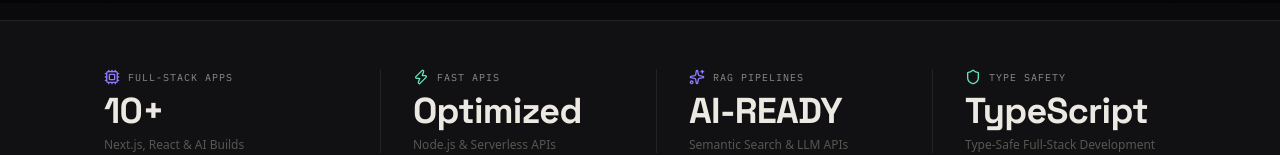
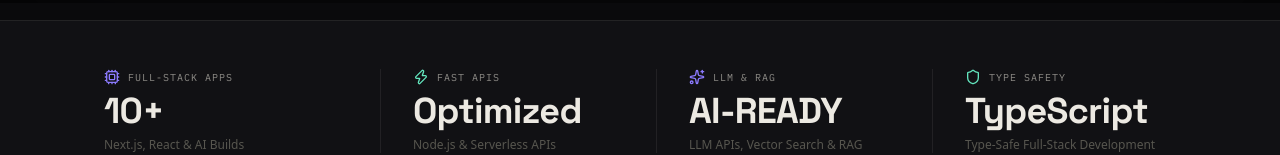
Before and after one commit to Fahadkhanreal/FK-Portfolio, a Next.js app in the folder frontend/: page / in a window 1280 px wide. Shown: the part 797-952 px from the top of the page. Built offline with nearby package versions, Linux system fonts and the light colour scheme.

Commit message:
feat(ai): add LLM APIs, Vector Search, and Embeddings across AI tech stack & copilot

```diff
--- a/frontend/components/AIPlayground.tsx
+++ b/frontend/components/AIPlayground.tsx
@@ -341,7 +341,7 @@
     ) {
       if (isUrduQuery) {
         return {
-          text: "Fahad builds practical, production-ready AI workflows including:\n\n• RAG (Retrieval-Augmented Generation): Connecting custom company data & PDFs to LLMs for accurate semantic answers.\n• Vector Embeddings & Similarity Search: Fast semantic matching in PostgreSQL & Neon DB.\n• AI Integration: Automating business tasks and workflows through modern AI APIs.",
+          text: "Fahad builds practical, production-ready AI workflows including:\n\n• LLM APIs (Gemini / OpenAI): Prompt engineering, multi-turn chat, structured output & token streaming.\n• Vector Embeddings & Similarity Search: Cosine similarity matching in PostgreSQL & Neon DB for instant semantic discovery.\n• RAG (Retrieval-Augmented Generation): Connecting private company documents, PDFs & knowledge bases to LLMs for accurate, hallucination-free answers.\n• AI Integration: Automating business tasks and workflows through modern AI APIs.",
           actionLink: {
             label: "INSPECT WORK SHOWCASE ↓",
             href: "#work",
@@ -349,7 +349,7 @@
         };
       }
       return {
-        text: "Fahad builds practical, production-ready AI workflows including:\n\n• RAG (Retrieval-Augmented Generation): Connecting custom business knowledge & documents to LLMs for reliable semantic responses.\n• Vector Embeddings & Similarity Search: Fast semantic matching in PostgreSQL & Neon DB.\n• AI Integration: Automating business tasks and workflows through modern AI APIs and LLM orchestration.",
+        text: "Fahad builds practical, production-ready AI workflows including:\n\n• LLM APIs (Gemini / OpenAI): Prompt engineering, multi-turn chat, structured JSON outputs & token streaming.\n• Vector Embeddings & Similarity Search: Cosine similarity matching in PostgreSQL & Neon DB for instant semantic discovery.\n• RAG (Retrieval-Augmented Generation): Connecting custom business knowledge & documents to LLMs for reliable semantic responses.\n• AI Integration: Automating business tasks and workflows through modern AI APIs and LLM orchestration.",
         actionLink: {
           label: "INSPECT WORK SHOWCASE ↓",
           href: "#work",
--- a/frontend/components/MetricsBar.tsx
+++ b/frontend/components/MetricsBar.tsx
@@ -19,8 +19,8 @@
   {
     icon: <Sparkles size={16} className="text-[#8C7BFF]" />,
     value: "AI-READY",
-    label: "RAG PIPELINES",
-    sub: "Semantic Search & LLM APIs",
+    label: "LLM & RAG",
+    sub: "LLM APIs, Vector Search & RAG",
   },
   {
     icon: <Shield size={16} className="text-[#63E6BE]" />,
--- a/frontend/components/TechConstellation.tsx
+++ b/frontend/components/TechConstellation.tsx
@@ -22,8 +22,10 @@
   { name: "Postgres", fullName: "PostgreSQL", category: "database", desc: "Relational database modeling, indexing & ACID transactions" },
   { name: "Prisma", fullName: "Prisma ORM", category: "database", desc: "Type-safe database queries, schema modeling & automated migrations" },
   { name: "Neon DB", fullName: "Neon Database", category: "database", desc: "Serverless Postgres with instant branching & auto-scaling capabilities" },
+  { name: "RAG", fullName: "RAG Architecture", category: "ai", desc: "Retrieval-Augmented Generation connecting custom business data to LLMs" },
+  { name: "LLM APIs", fullName: "LLM APIs (Gemini/OpenAI)", category: "ai", desc: "Gemini & OpenAI API orchestration, prompt engineering & streaming tokens" },
+  { name: "Vector Search", fullName: "Vector Search & Embeddings", category: "ai", desc: "Semantic vector embeddings, similarity search & pgvector indexing" },
   { name: "Cloudinary", fullName: "Cloudinary", category: "devops", desc: "Cloud media storage, image optimization & dynamic asset delivery" },
-  { name: "RAG", fullName: "RAG Systems", category: "ai", desc: "Retrieval-Augmented Generation, vector context & LLM pipelines" },
   { name: "GitHub", fullName: "Git & GitHub", category: "devops", desc: "Version control, branching workflows, PRs & code collaboration" },
   { name: "Vercel", fullName: "Vercel & Render", category: "devops", desc: "Production CI/CD deployment, cloud hosting & environment configs" },
 ];
```
